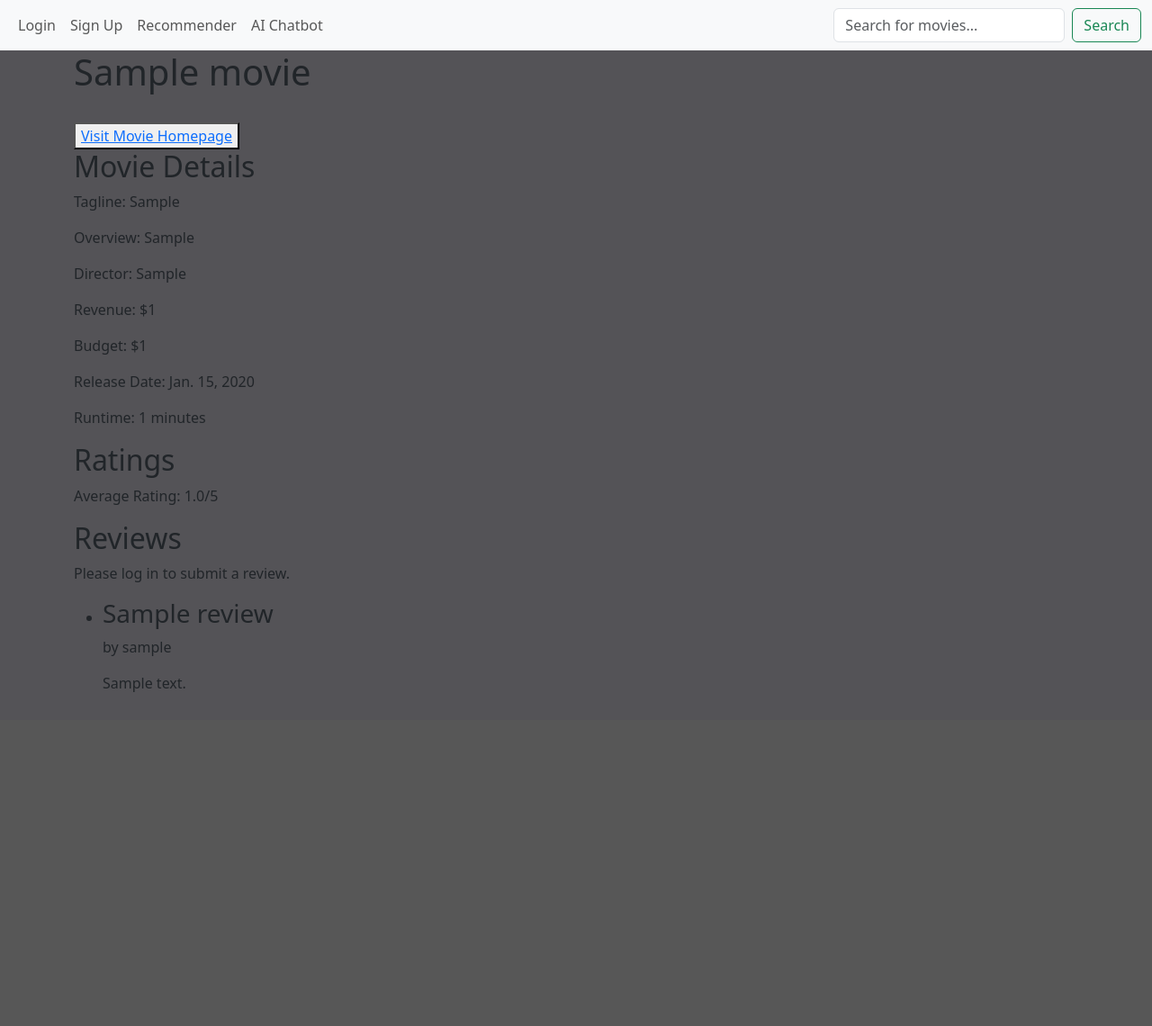
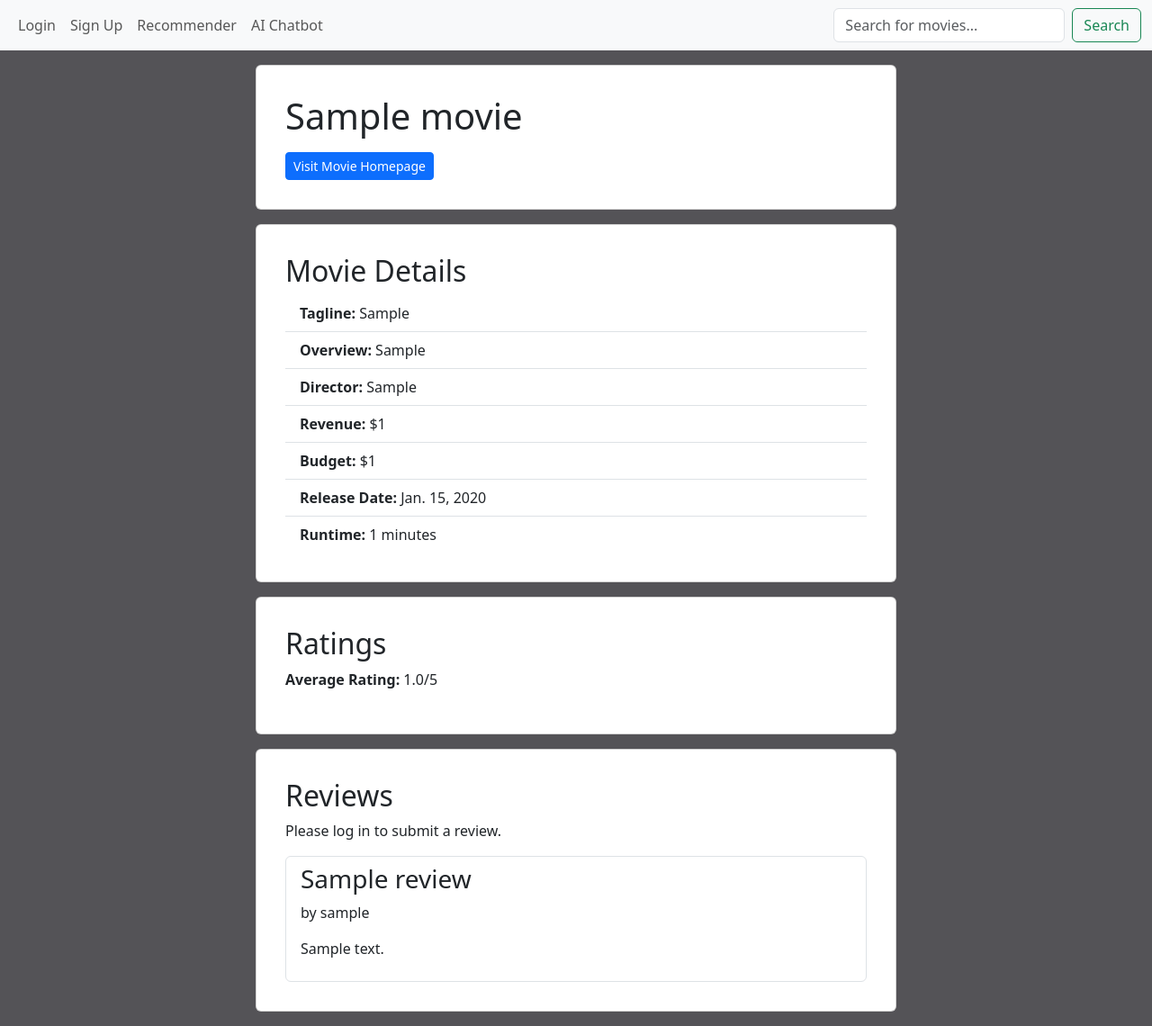
Before and after one commit to tahirkhan54321/Movie-Recommendation-Python, a Django app: page /movie/1 in a window 1280 px wide. Shown: the whole page at 90% size. Before the commit the page ends 769 px from the top, so only its background shows below. Run offline with Django 5.2, Linux system fonts and the light colour scheme; tables that the repository leaves empty hold one stand-in row (values such as "Sample post").

Commit message:
Refactored movie_details to use bootstrap

```diff
--- a/base/templates/movie_details.html
+++ b/base/templates/movie_details.html
@@ -1,68 +1,102 @@
-{% extends 'base.html' %} {% block title %}{{movie.title}}{% endblock %}
+{% extends 'base.html' %}
+{% block title %}{{movie.title}}{% endblock %}
 {% block content %}
-<body>
-    <!-- Movie Information -->
-    <h1>{{movie.title}}</h1>
+
+<div class="container">
+    <div class="row">
+        <div class="col-md-8 offset-md-2 p-3">
+
+            <div class="card mb-3 p-3">
+                <div class="card-body">
+                    <h1 class="card-title">{{ movie.title }}</h1>
+
                     {% if user.is_authenticated %}
                         {% if movie in watchlist %}
-            <a href="{% url 'remove_from_watchlist' movie.movie_id %}">Remove from Watchlist</a>
+                            <a href="{% url 'remove_from_watchlist' movie.movie_id %}" class="btn btn-outline-danger btn-sm">Remove from Watchlist</a>
                         {% else %}
-            <a href="{% url 'add_to_watchlist' movie.movie_id %}">+ Add to Watchlist</a>
+                            <a href="{% url 'add_to_watchlist' movie.movie_id %}" class="btn btn-outline-success btn-sm">+ Add to Watchlist</a>
                         {% endif %}
                     {% endif %}
-    <br>
 
-    <button type="button" class="{% if not movie.homepage %}disabled-button{% endif %}">
+                    <button type="button" class="btn btn-primary btn-sm mt-2 {% if not movie.homepage %}disabled{% endif %}">
                         {% if movie.homepage %}
-            <a href="{{ movie.homepage }}" target="_blank">Visit Movie Homepage</a>
+                            <a href="{{ movie.homepage }}" target="_blank" style="color: inherit; text-decoration: none;">Visit Movie Homepage</a>
                         {% else %}
                             Link Not Available
                         {% endif %}
                     </button>
-    <h2>Movie Details</h2>
-    <p>Tagline: {{movie.tagline}}</p>
-    <p>Overview: {{movie.overview}}</p>
-    <p>Director: {{movie.director}}</p>
-    <p>Revenue: ${{movie.revenue}}</p>
-    <p>Budget: ${{movie.budget}}</p>
-    <p>Release Date: {{movie.release_date}}</p>
-    <p>Runtime: {{movie.runtime}} minutes</p>
+                </div>
+            </div>
 
+            <div class="card mb-3 p-3">
+                <div class="card-body">
+                    <h2 class="card-title">Movie Details</h2>
+                    <ul class="list-group list-group-flush">
+                        <li class="list-group-item"><strong>Tagline:</strong> {{ movie.tagline }}</li>
+                        <li class="list-group-item"><strong>Overview:</strong> {{ movie.overview }}</li>
+                        <li class="list-group-item"><strong>Director:</strong> {{ movie.director }}</li>
+                        <li class="list-group-item"><strong>Revenue:</strong> ${{ movie.revenue }}</li>
+                        <li class="list-group-item"><strong>Budget:</strong> ${{ movie.budget }}</li>
+                        <li class="list-group-item"><strong>Release Date:</strong> {{ movie.release_date }}</li>
+                        <li class="list-group-item"><strong>Runtime:</strong> {{ movie.runtime }} minutes</li>
+                    </ul>
+                </div>
+            </div>
 
-    <!-- Rating -->
-    <h2>Ratings</h2>
-    <p>Average Rating: {% if average_rating %}{{ average_rating|floatformat:1 }}/5{% else %}Not rated yet{% endif %}</p>
+            <div class="card mb-3 p-3">
+                <div class="card-body">
+                    <h2 class="card-title">Ratings</h2>
+                    <p><strong>Average Rating:</strong>
+                        {% if average_rating %}
+                            {{ average_rating|floatformat:1 }}/5
+                        {% else %}
+                            Not rated yet
+                        {% endif %}
+                    </p>
+
                     {% if user.is_authenticated %}
-        <p>Your Rating: {% if user_rating %}{{ user_rating }}/5 {% else %} You haven't rated this movie yet. {% endif %}</p>
-        <form method="post">
+                        <p><strong>Your Rating:</strong>
+                            {% if user_rating %}
+                                {{ user_rating }}/5
+                            {% else %}
+                                You haven't rated this movie yet.
+                            {% endif %}
+                        </p>
+                        <form method="post" class="mb-3">
                             {% csrf_token %}
-            <label for="rating">Rate this movie (1-5):</label>
-            <select name="rating" id="rating">
+                            <div class="mb-3">
+                                <label for="rating" class="form-label">Rate this movie (1-5):</label>
+                                <select name="rating" id="rating" class="form-select">
                                     {% for i in '12345' %}
                                         <option value="{{ i }}" {% if user_rating == i %}selected{% endif %}>{{ i }}</option>
                                     {% endfor %}
                                 </select>
-            <button type="submit">Submit Rating</button>
+                            </div>
+                            <button type="submit" class="btn btn-primary">Submit Rating</button>
                         </form>
                     {% endif %}
+                </div>
+            </div>
 
-    <!-- Reviews -->
-    <h2>Reviews</h2>
+            <div class="card p-3">
+                <div class="card-body">
+                    <h2 class="card-title">Reviews</h2>
+
                     {% if user.is_authenticated %}
                         <h3>Add a Review</h3>
                         <form method="post">
                             {% csrf_token %}
                             {{ review_form.as_p }}
-            <button type="submit">Submit Review</button>
+                            <button type="submit" class="btn btn-primary mt-3">Submit Review</button>
                         </form>
                     {% else %}
                         <p>Please log in to submit a review.</p>
                     {% endif %}
 
                     {% if reviews %}
-        <ul>
+                        <ul class="list-group mt-3">
                             {% for review in reviews %}
-            <li>
+                                <li class="list-group-item">
                                     <h3>{{ review.title }}</h3>
                                     <p>by {{ review.user.username }}</p>
                                     <p>{{ review.review }}</p>
@@ -70,9 +104,13 @@
                             {% endfor %}
                         </ul>
                     {% else %}
-        <p>No reviews yet.</p>
+                        <p class="mt-3">No reviews yet.</p>
                     {% endif %}
+                </div>
+            </div>
 
-</body>
-</html>
+        </div>
+    </div>
+</div>
+
 {% endblock %}
```
Lines whose indentation alone changed are shown as unchanged.
